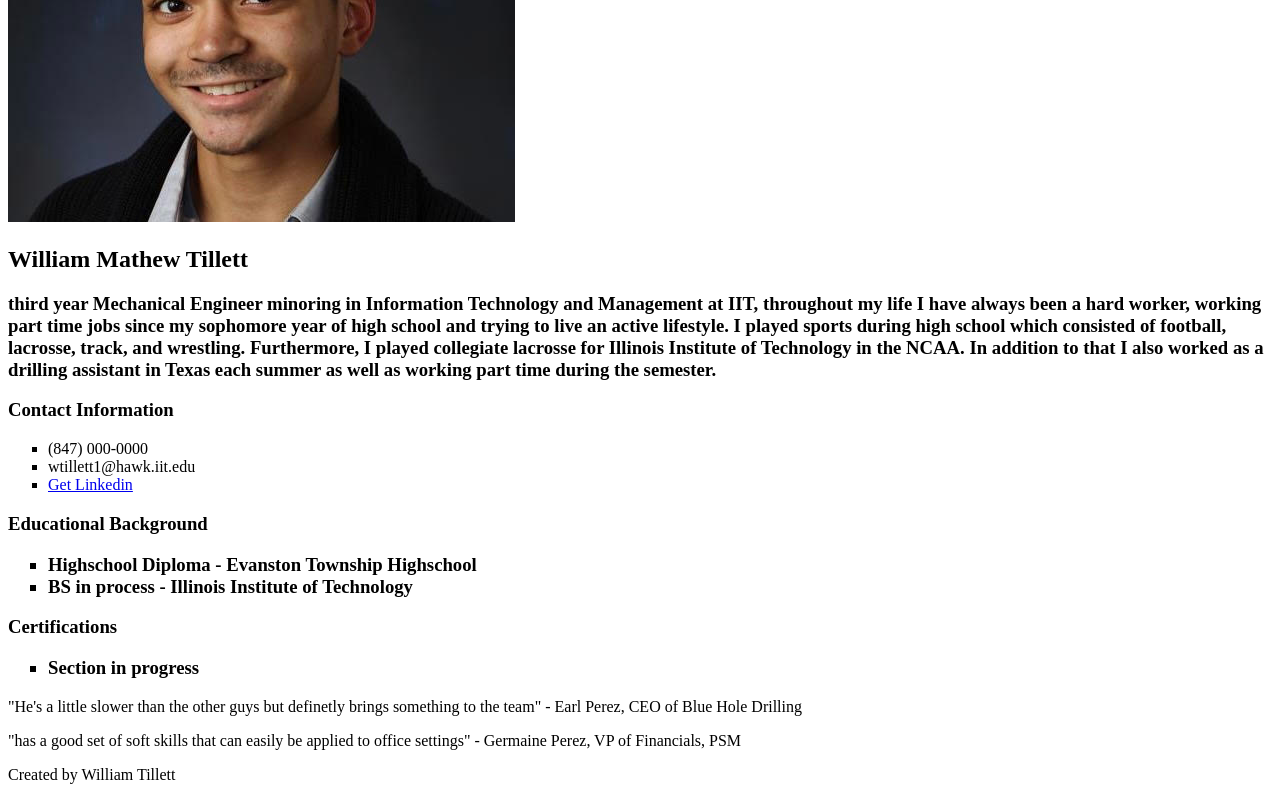
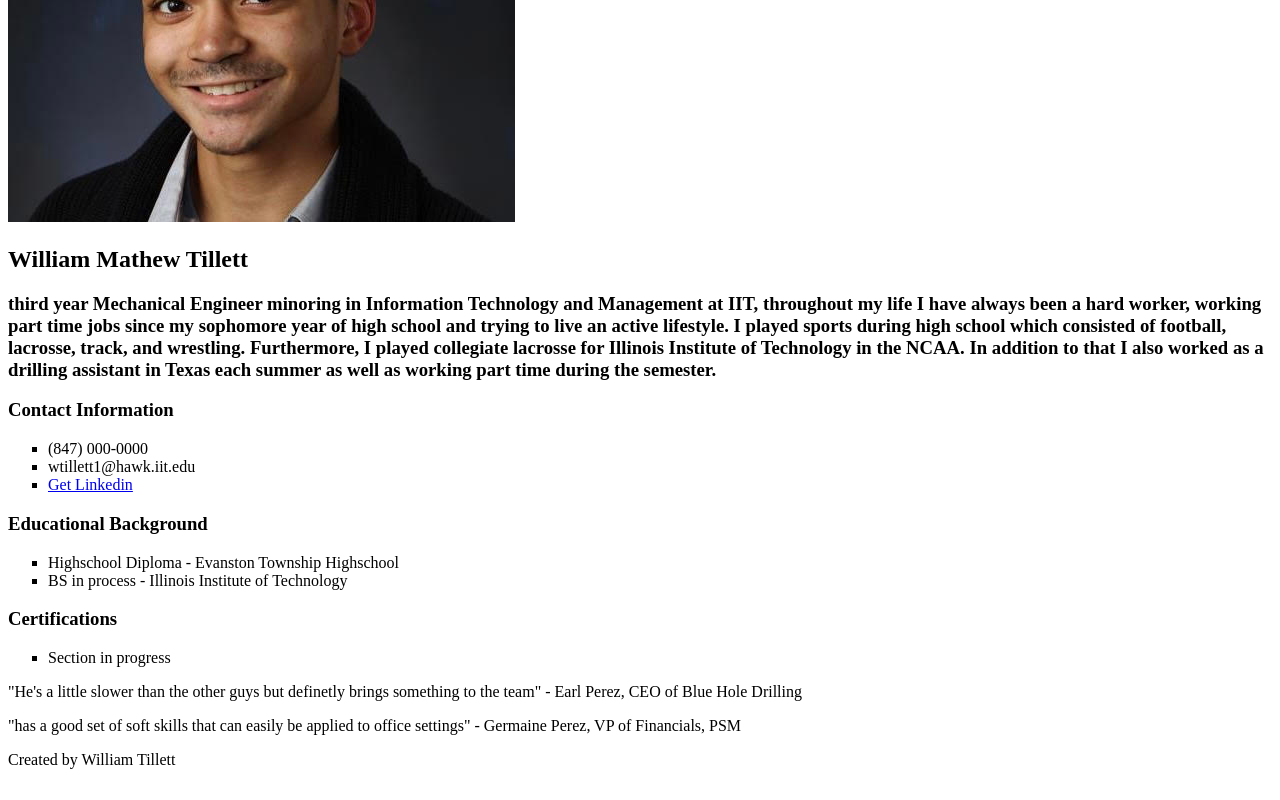
Before and after one commit to Willistillett/project1, a plain HTML site: page resume.html in a window 1280 px wide. Shown: the part 487-1287 px from the top of the page. Drawn offline with Linux system fonts and the light colour scheme.

Commit message:
Update resume.html

```diff
--- a/resume.html
+++ b/resume.html
@@ -31,12 +31,12 @@
 			</ul>
 	</section>
 	<section id="education/certs">
-		<h3><strong>Educational Background</strong><h3>
+		<h3><strong>Educational Background</strong></h3>
 			<ul style="list-style-type:square">
 				<li>Highschool Diploma - Evanston Township Highschool</li>
 				<li>BS in process - Illinois Institute of Technology</li>
 			</ul>
-		<h3><strong>Certifications</strong><h3>
+		<h3><strong>Certifications</strong></h3>
 			<ul style="list-style-type:square">
 				<li>Section in progress</li>
 			</ul>
```
